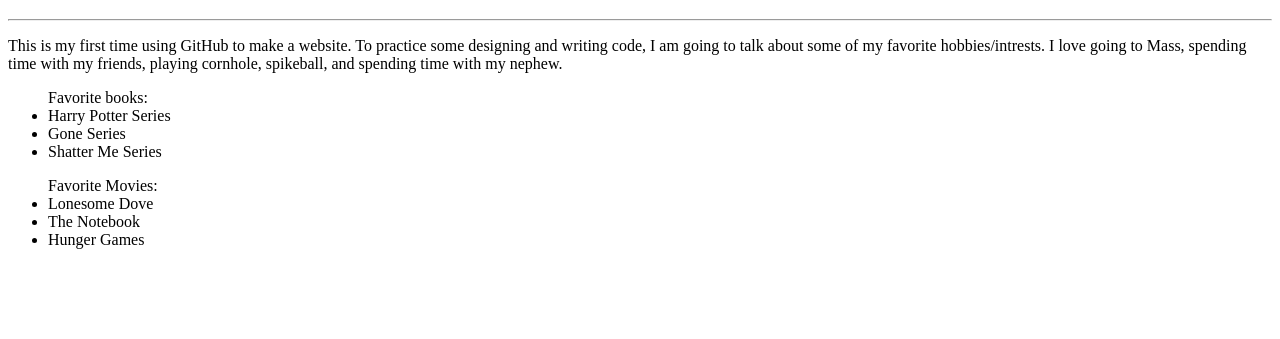
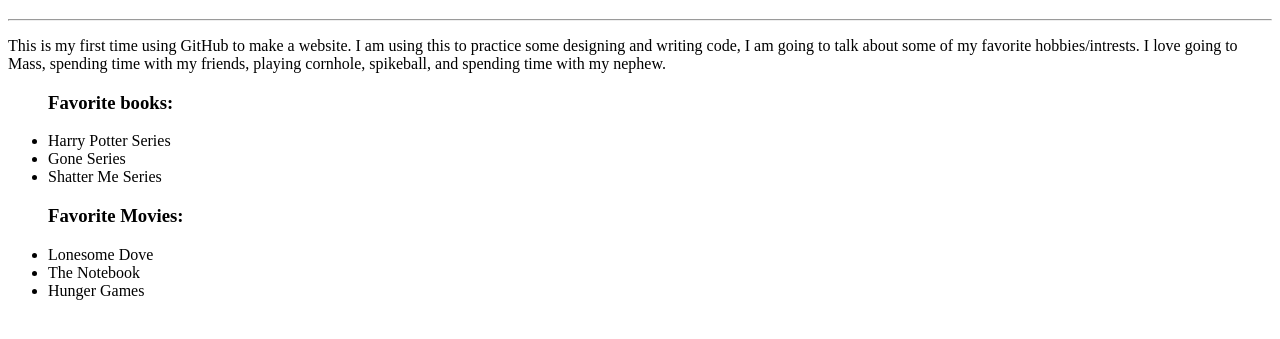
Before and after one commit to abby-schreiber/abby-schreiber.github.io, a plain HTML site: page index.html in a window 1280 px wide. Shown: the part 61-400 px from the top of the page. Drawn offline with Linux system fonts and the light colour scheme.

Commit message:
Updated2 index.html

```diff
--- a/index.html
+++ b/index.html
@@ -9,19 +9,19 @@
 
     <hr>
 
-    <p>This is my first time using GitHub to make a website. To practice
-    some designing and writing code, I am going to talk about some
+    <p>This is my first time using GitHub to make a website. I am using this
+     to practice some designing and writing code, I am going to talk about some
     of my favorite hobbies/intrests. I love going to Mass, spending time
     with my friends, playing cornhole, spikeball, and spending time with
     my nephew. </p>
 
-    <ul> Favorite books:
+    <ul> <h3>Favorite books: </h3>
       <li>Harry Potter Series</li>
       <li>Gone Series</li>
       <li>Shatter Me Series</li>
     </ul>
 
-    <ul> Favorite Movies:
+    <ul> <h3>Favorite Movies:</h3>
       <li>Lonesome Dove</li>
       <li>The Notebook</li>
       <li>Hunger Games</li>
```
